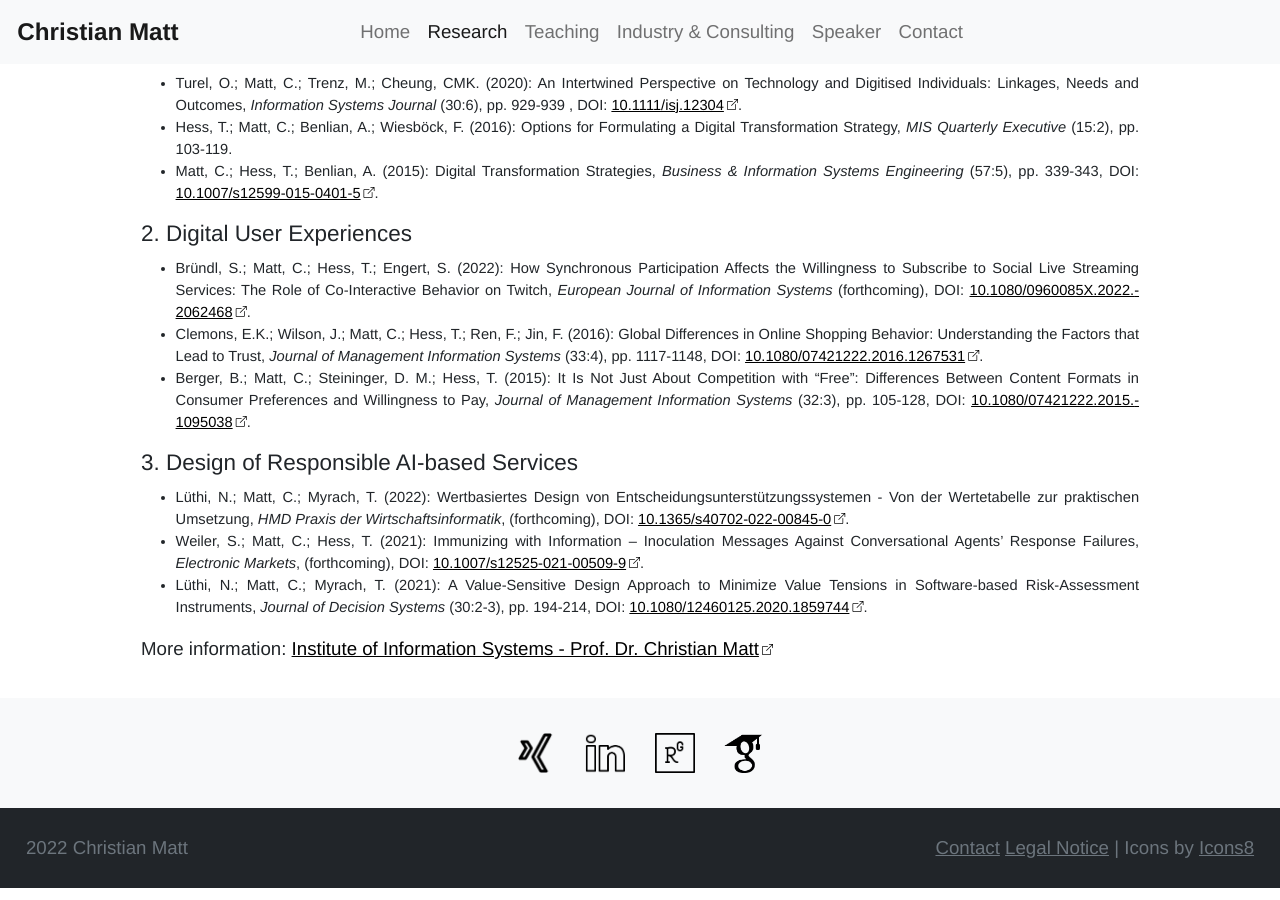
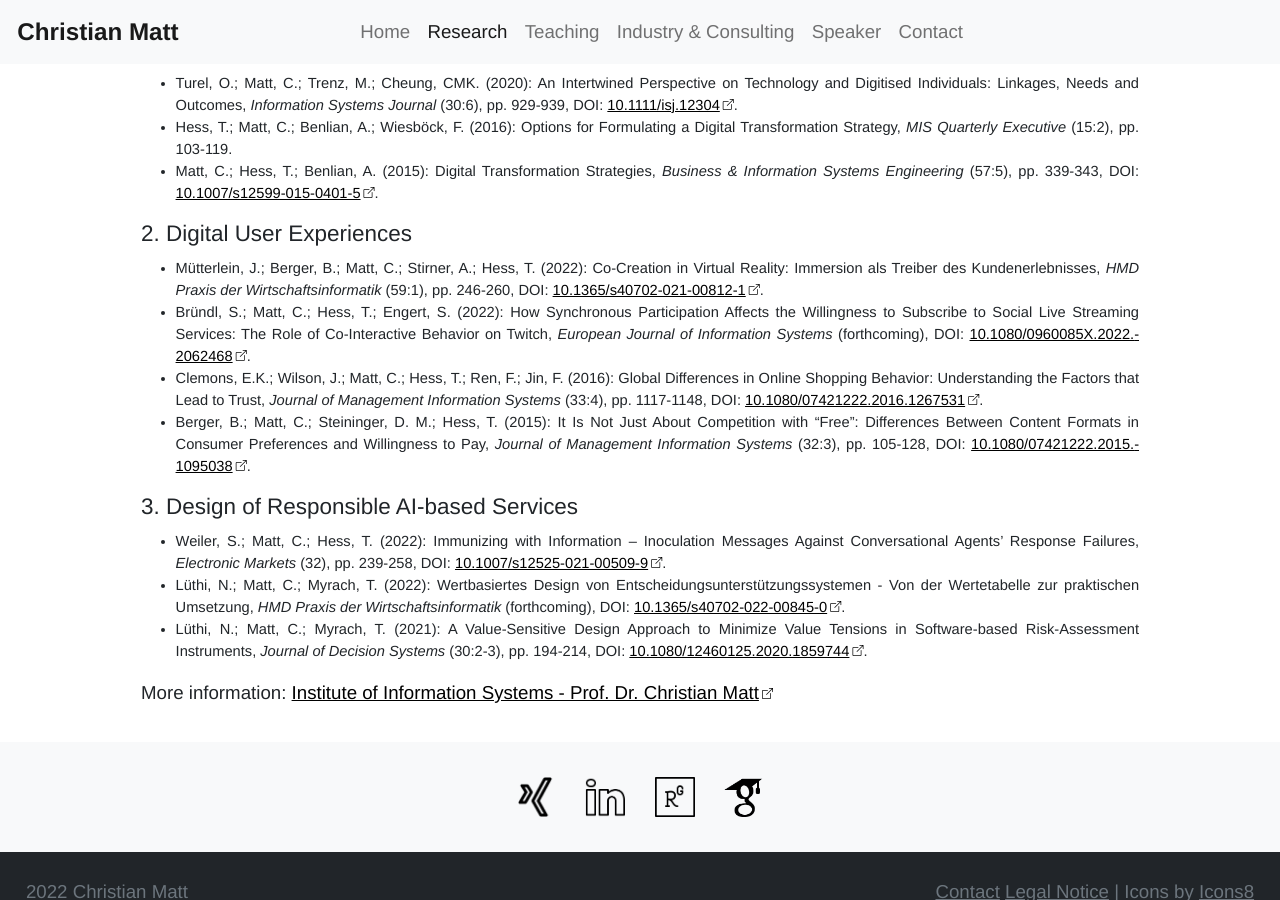
Before and after one commit to christian-matt/christian-matt.github.io, a Jekyll site: the page built from research.html, in a window 1280 px wide and 900 px high, scrolled down 588 px. Built offline with Jekyll 4.4.1, drawn with Linux system fonts in a browser that asks for light colours.

Commit message:
Update publications.

```diff
--- a/assets/js/scripts.js
+++ b/assets/js/scripts.js
@@ -1,7 +1,7 @@
 function getDOILink(doiNr, style_class = 'publication-item') {
     let doiLink = doiNr.replace('&shy;', '')
     document.write(', DOI: <a class="' + style_class +'" target="_blank" href="https://doi.org/' + doiLink + '">' + doiNr +
-        '<i class="bi bi-box-arrow-up-right icon-link"></i></a>' )
+        '<i class="bi bi-box-arrow-up-right icon-link"></i></a>')
 }
 function getExternalLink(name, url) {
     document.write('<a class="link" target=_blank href="' + url + '">' + name + '<i class="bi bi-box-arrow-up-right icon-link"></i></a>')
--- a/research.html
+++ b/research.html
@@ -23,8 +23,7 @@ Selected publications include:
 <ul>
     <li class="publication-item">
         Turel, O.; Matt, C.; Trenz, M.; Cheung, CMK. (2020): An Intertwined Perspective on Technology and Digitised Individuals:
-        Linkages, Needs and Outcomes, <i class="publication-item">Information Systems Journal</i> (30:6), pp. 929-939
-        <script>getDOILink('10.1111/isj.12304', 'publication-item')</script>.
+        Linkages, Needs and Outcomes, <i class="publication-item">Information Systems Journal</i> (30:6), pp. 929-939<script>getDOILink('10.1111/isj.12304', 'publication-item')</script>.
     </li>
     <li class="publication-item">Hess, T.; Matt, C.; Benlian, A.; Wiesböck, F. (2016): Options for Formulating a Digital Transformation Strategy, <i class="publication-item">MIS Quarterly Executive</i> (15:2), pp. 103-119.</li>
     <li class="publication-item">Matt, C.; Hess, T.; Benlian, A. (2015): Digital Transformation Strategies,<i class="publication-item"> Business & Information Systems Engineering</i> (57:5), pp. 339-343<script>getDOILink('10.1007/s12599-015-&shy;0401-5')</script>.</li>
@@ -32,6 +31,7 @@ Selected publications include:
 
 <h2 class="h2">2. Digital User Experiences</h2>
 <ul>
+    <li class="publication-item">Mütterlein, J.; Berger, B.; Matt, C.; Stirner, A.; Hess, T. (2022): Co-Creation in Virtual Reality: Immersion als Treiber des Kundenerlebnisses, <i class="publication-item">HMD Praxis der Wirtschaftsinformatik</i> (59:1), pp. 246-260<script>getDOILink('10.1365/s40702-&shy;021-00812-1')</script>.</li>
     <li class="publication-item">Bründl, S.; Matt, C.; Hess, T.; Engert, S. (2022): How Synchronous Participation Affects the Willingness to Subscribe to Social Live Streaming Services: The Role of Co-Interactive Behavior on Twitch, <i class="publication-item">European Journal of Information Systems</i> (forthcoming)<script>getDOILink('10.1080/0960085X.2022.&shy;2062468')</script>.</li>
     <li class="publication-item">Clemons, E.K.; Wilson, J.; Matt, C.; Hess, T.; Ren, F.; Jin, F. (2016): Global Differences in Online Shopping Behavior: Understanding the Factors that Lead to Trust, <i class="publication-item">Journal of Management Information Systems</i> (33:4), pp. 1117-1148<script>getDOILink('10.1080/07421222.2016.&shy;1267531')</script>.</li>
     <li class="publication-item">Berger, B.; Matt, C.; Steininger, D. M.; Hess, T. (2015): It Is Not Just About Competition with “Free”: Differences Between Content Formats in Consumer Preferences and Willingness to Pay, <i class="publication-item">Journal of Management Information Systems</i> (32:3), pp. 105-128<script>getDOILink('10.1080/07421222.2015.&shy;1095038')</script>.</li>
@@ -39,8 +39,8 @@ Selected publications include:
 
 <h2 class="h2">3. Design of Responsible AI-based Services</h2>
 <ul>
-    <li class="publication-item">Lüthi, N.; Matt, C.; Myrach, T. (2022): Wertbasiertes Design von Entscheidungsunterstützungs&shy;systemen - Von der Wertetabelle zur praktischen Umsetzung, <i class="publication-item">HMD Praxis der Wirtschaftsinformatik</i>, (forthcoming)<script>getDOILink('10.1365/s40702-022-&shy;00845-0')</script>.</li>
-    <li class="publication-item">Weiler, S.; Matt, C.; Hess, T. (2021): Immunizing with Information – Inoculation Messages Against Conversational Agents’ Response Failures, <i class="publication-item">Electronic Markets</i>, (forthcoming)<script>getDOILink('10.1007/s12525-021-&shy;00509-9')</script>.</li>
+    <li class="publication-item">Weiler, S.; Matt, C.; Hess, T. (2022): Immunizing with Information – Inoculation Messages Against Conversational Agents’ Response Failures, <i class="publication-item">Electronic Markets</i> (32), pp. 239-258<script>getDOILink('10.1007/s12525-021-&shy;00509-9')</script>.</li>
+    <li class="publication-item">Lüthi, N.; Matt, C.; Myrach, T. (2022): Wertbasiertes Design von Entscheidungsunterstützungs&shy;systemen - Von der Wertetabelle zur praktischen Umsetzung, <i class="publication-item">HMD Praxis der Wirtschaftsinformatik</i> (forthcoming)<script>getDOILink('10.1365/s40702-022-&shy;00845-0')</script>.</li>
     <li class="publication-item">Lüthi, N.; Matt, C.; Myrach, T. (2021): A Value-Sensitive Design Approach to Minimize Value Tensions in Software-based Risk-Assessment Instruments, <i class="publication-item">Journal of Decision Systems</i> (30:2-3), pp. 194-214<script>getDOILink('10.1080/12460125.2020.&shy;1859744')</script>.</li>
 </ul>
 
```
